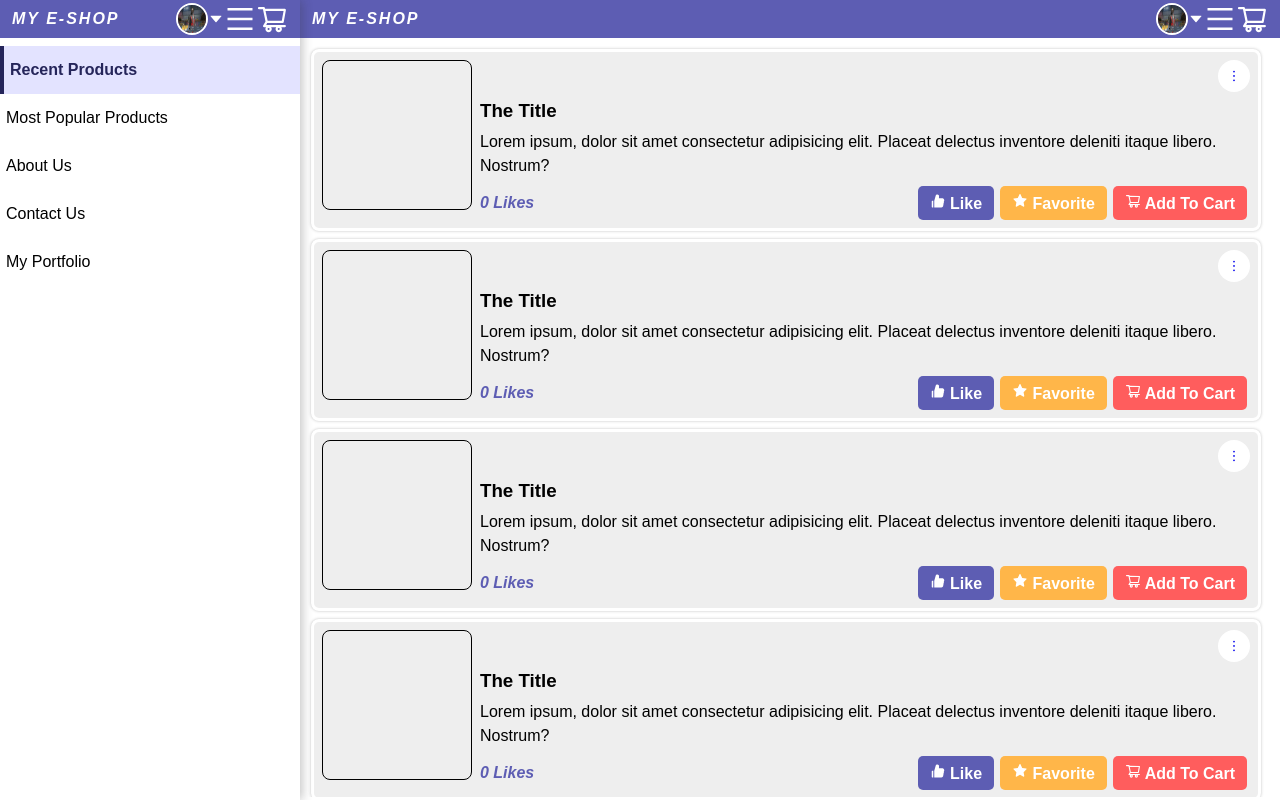
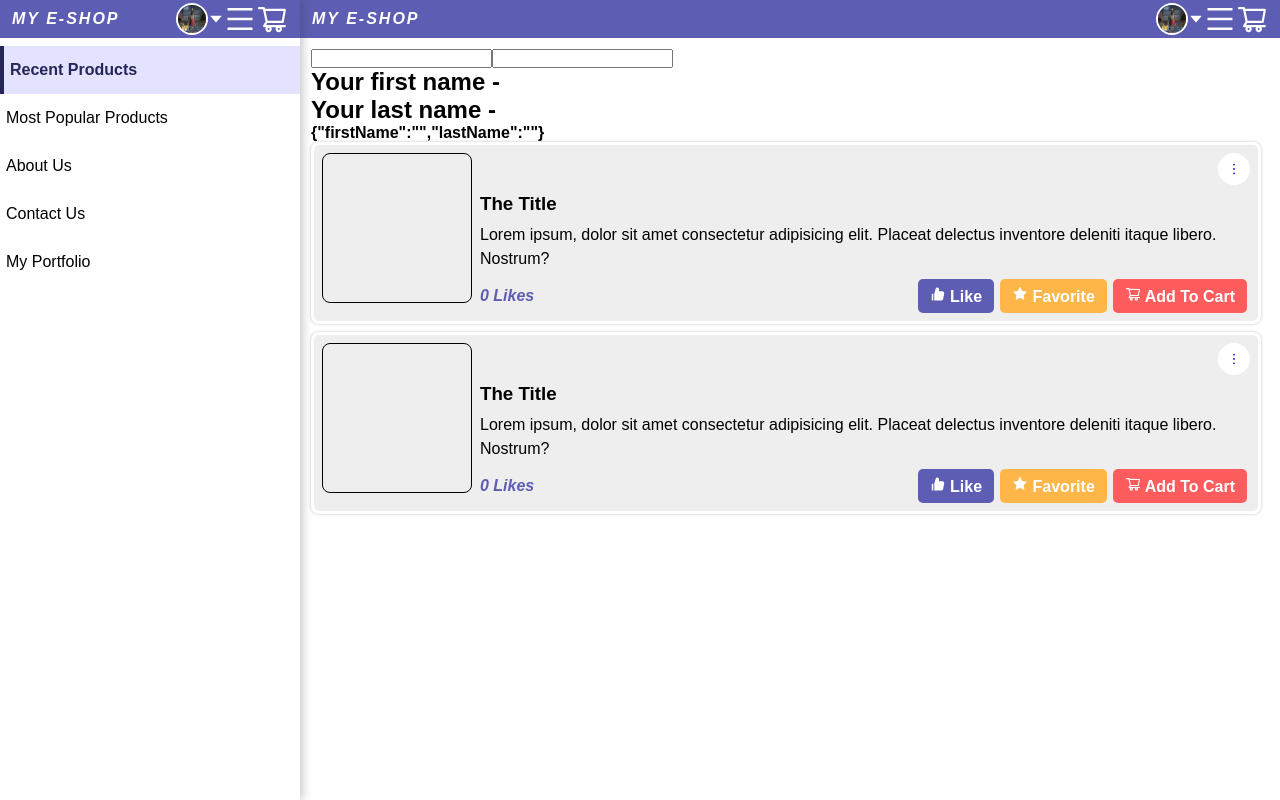
Before and after one commit to chineduogada/learning_react_hooks, a React (Create React App) app: page / in a window 1280 px wide. Built offline with nearby package versions, Linux system fonts and the light colour scheme.

Commit message:
still learning

```diff
--- a/src/components/Layout/Layout.jsx
+++ b/src/components/Layout/Layout.jsx
@@ -3,6 +3,7 @@ import "./Layout.scss";
 import Navbar from "../Navbar/Navbar";
 import Aside from "../Aside/Aside";
 import Products from "../Products/Products";
+import StateUseHook from "../StateUseHook";
 
 export default function Layout() {
   return (
@@ -13,6 +14,7 @@ export default function Layout() {
         <Navbar />
 
         <section className="layout__section">
+          <StateUseHook />
           <Products />
         </section>
       </main>
--- a/src/components/Products/Products.jsx
+++ b/src/components/Products/Products.jsx
@@ -6,9 +6,6 @@ export default function Products() {
     <div className="products">
       <Product />
       <Product />
-      <Product />
-      <Product />
-      <Product />
     </div>
   );
 }
--- /dev/null
+++ b/src/components/StateUseHook.jsx
@@ -0,0 +1,33 @@
+import React, { useState } from "react";
+import Button from "./Button/Button";
+
+export default function StateUseHook() {
+  const [names, setNames] = useState({ firstName: "", lastName: "" });
+  const [items, setItems] = useState([]);
+
+  return (
+    <div>
+      <input
+        type="text"
+        value={names.firstName}
+        onChange={e => setNames({ ...names, firstName: e.currentTarget.value })}
+      />
+      <input
+        type="text"
+        value={names.lastName}
+        onChange={e => setNames({ ...names, lastName: e.currentTarget.value })}
+      />
+
+      <h2>Your first name - {names.firstName}</h2>
+      <h2>Your last name - {names.lastName}</h2>
+
+      <h4>{JSON.stringify(names)}</h4>
+
+      <ul>
+        {items.map(item => (
+          <li key={item.id}>{item.value}</li>
+        ))}
+      </ul>
+    </div>
+  );
+}
```
